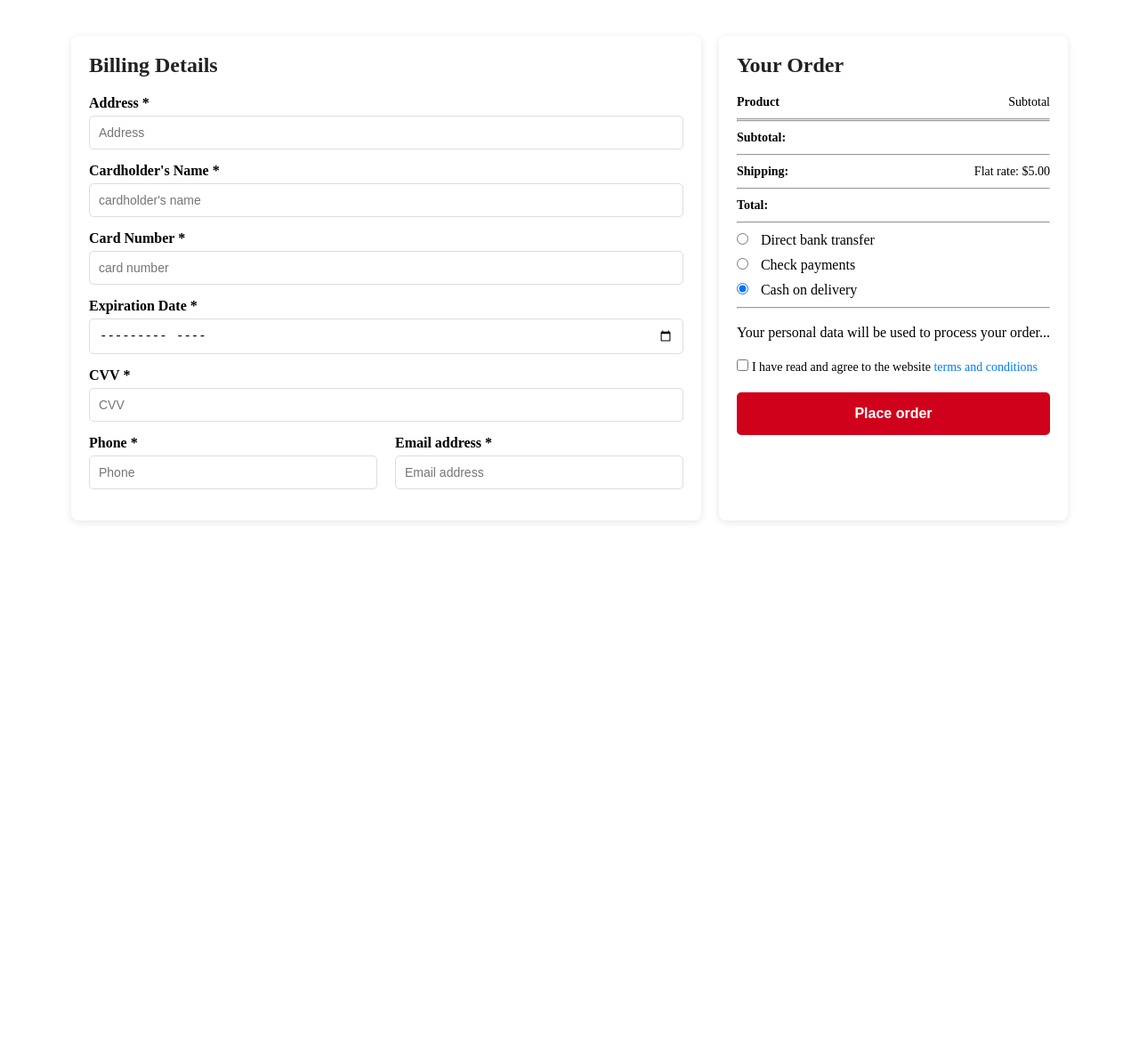
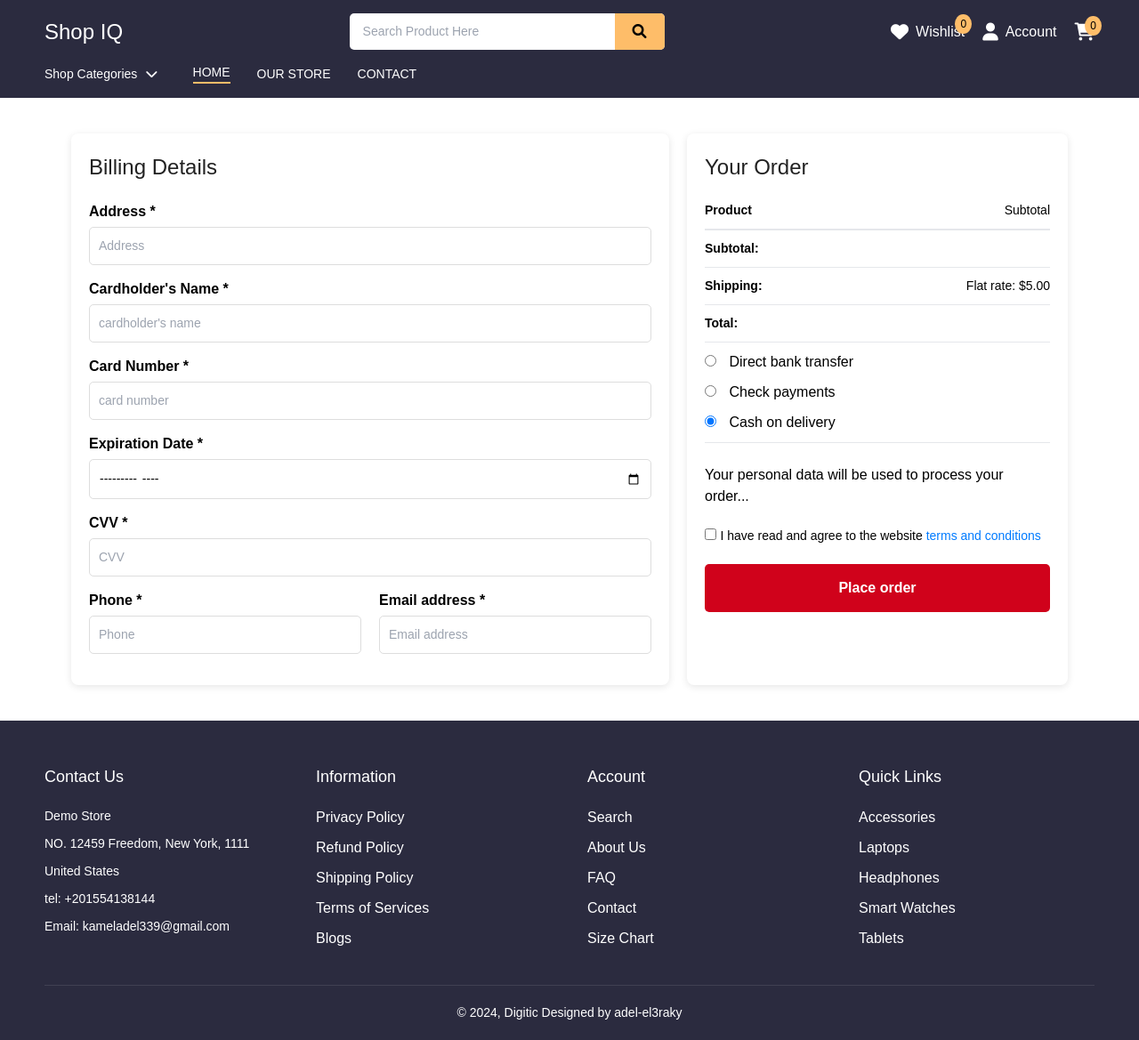
Before and after one commit to hazemr2121/ShopIQ, a website with bundled scripts: page checkout/checkout.html in a window 1280 px wide. Shown: the whole page at 89% size. Before the commit the page ends 800 px from the top, so only its background shows below. Built offline with nearby package versions, Linux system fonts and the light colour scheme; no server answers; a script that the page names is missing.

Commit message:
feat: checkout + header and footer

```diff
--- a/checkout/checkout.html
+++ b/checkout/checkout.html
@@ -3,10 +3,80 @@
   <head>
     <meta charset="UTF-8" />
     <meta name="viewport" content="width=device-width, initial-scale=1.0" />
-    <title>Checkout Page</title>
+
+    <title>Document</title>
+    <!-- Font Awesome CDN for icons -->
+    <link
+      rel="stylesheet"
+      href="https://cdnjs.cloudflare.com/ajax/libs/font-awesome/6.0.0/css/all.min.css"
+    />
+    <link rel="stylesheet" href="../ui/styles.css" />
+    <link rel="stylesheet" href="../ui/nav-bar.css" />
     <link rel="stylesheet" href="checkout.css" />
+
+    <script src="https://cdn.tailwindcss.com"></script>
   </head>
   <body>
+    <header class="header">
+      <div class="header-top">
+        <div class="logo">
+          <a href="../ui/home.html">
+            <h1>Shop IQ</h1>
+          </a>
+        </div>
+
+        <div class="search-bar">
+          <input
+            type="text"
+            placeholder="Search Product Here"
+            id="search-input"
+          />
+          <button id="search-btn">
+            <i class="fa fa-search"></i>
+          </button>
+          <div class="search_result"></div>
+        </div>
+
+        <div class="header-actions">
+          <div class="wishlist">
+            <a href="../ui/wishlish.html" class="icon-link">
+              <i class="fa fa-heart"></i>
+              <span class="badge">0</span>
+              <span>Wishlist</span>
+            </a>
+          </div>
+          <div class="account">
+            <a href="../profile/profile.html" class="icon-link">
+              <i class="fa fa-user"></i>
+              <span>Account</span>
+            </a>
+          </div>
+          <div class="cart">
+            <a href="../ui/cart.html" class="icon-link">
+              <i class="fa fa-shopping-cart"></i>
+              <span class="badge">0</span>
+            </a>
+          </div>
+        </div>
+      </div>
+
+      <nav class="header-bottom">
+        <div class="categories-dropdown">
+          <button class="dropdown-btn" id="dropdown-btn">
+            Shop Categories
+            <i class="fa fa-chevron-down"></i>
+          </button>
+          <div class="category-content" id="categoryDropdown"></div>
+        </div>
+        <ul class="nav-links">
+          <li><a href="#" class="active">HOME</a></li>
+          <li><a href="../store.html">OUR STORE</a></li>
+          <li><a href="../contact us/contact.html">CONTACT</a></li>
+        </ul>
+      </nav>
+    </header>
+
+    <!-- HEADER -->
     <section class="checkout">
       <div class="billing-details">
         <h2>Billing Details</h2>
@@ -107,6 +177,95 @@
         <button class="place-order" id="place-order">Place order</button>
       </div>
     </section>
+    <footer class="footer">
+      <div class="footer-content">
+        <div class="footer-section">
+          <h3>Contact Us</h3>
+          <p>Demo Store</p>
+          <p>NO. 12459 Freedom, New York, 1111</p>
+          <p>United States</p>
+          <p>tel: +201554138144</p>
+          <p>Email: kameladel339@gmail.com</p>
+        </div>
+
+        <div class="footer-section">
+          <h3>Information</h3>
+          <ul>
+            <li><a href="#">Privacy Policy</a></li>
+            <li><a href="#">Refund Policy</a></li>
+            <li><a href="#">Shipping Policy</a></li>
+            <li><a href="#">Terms of Services</a></li>
+            <li><a href="#">Blogs</a></li>
+          </ul>
+        </div>
+
+        <div class="footer-section">
+          <h3>Account</h3>
+          <ul>
+            <li><a href="#">Search</a></li>
+            <li><a href="#">About Us</a></li>
+            <li><a href="#">FAQ</a></li>
+            <li><a href="#">Contact</a></li>
+            <li><a href="#">Size Chart</a></li>
+          </ul>
+        </div>
+
+        <div class="footer-section">
+          <h3>Quick Links</h3>
+          <ul>
+            <li><a href="#">Accessories</a></li>
+            <li><a href="#">Laptops</a></li>
+            <li><a href="#">Headphones</a></li>
+            <li><a href="#">Smart Watches</a></li>
+            <li><a href="#">Tablets</a></li>
+          </ul>
+        </div>
+      </div>
+      <div class="footer-bottom">
+        <p>© 2024, Digitic Designed by adel-el3raky</p>
+      </div>
+    </footer>
+    <script src="
+    https://cdn.jsdelivr.net/npm/sweetalert2@11.15.3/dist/sweetalert2.all.min.js
+    "></script>
+    <script
+      type="text/javascript"
+      src="https://cdn.jsdelivr.net/npm/toastify-js"
+    ></script>
+    <script src="../assets/js/nav-bar.js"></script>
+    <script type="module" src="../assets/js/featured_products.js"></script>
+    <script>
+      let searchInput = document.getElementById("search-input");
+      let searchBtn = document.getElementById("search-btn");
+      let search_result = document.querySelector(".search_result");
+      searchBtn.onclick = () => {
+        if (!searchInput.value.match(/[a-zA-Z]{3,}/)) {
+          return;
+        } else {
+          console.log(searchInput.value);
+          fetch(
+            `http://localhost:3000/api/search/products?title=${searchInput.value}`
+          ).then(async (res) => {
+            search_result.innerHTML = "";
+            let data = await res.json();
+            search_result.style.display = "flex";
+            data.forEach((product) => {
+              let { thumbnail, title, price, _id } = product;
+              let row = document.createElement("a");
+              row.href = `/product_details.html?id=${_id}`;
+              row.innerHTML = `<img src="${thumbnail}" alt="">
+                              <div class="title">${title}</div>
+                              <div class="price">$${price}</div>
+                            `;
+
+              search_result.appendChild(row);
+            });
+            console.log(search_result);
+            console.log(data);
+          });
+        }
+      };
+    </script>
+    <script type="module" src="checkout.js"></script>
   </body>
-  <script type="module" src="checkout.js"></script>
 </html>
```
Also changed, not shown: contact us/contact.html (renamed from contact us/home.html).
